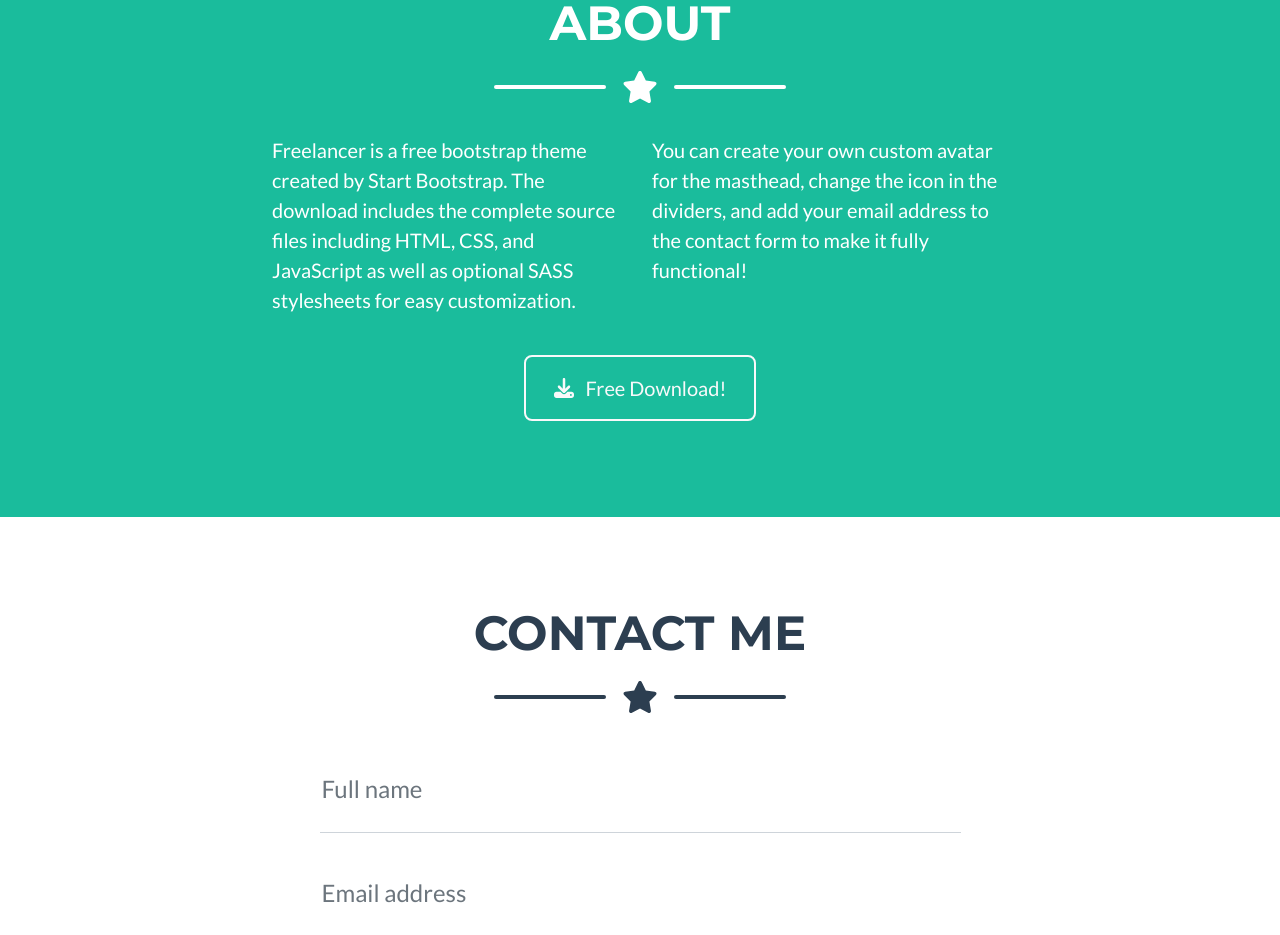
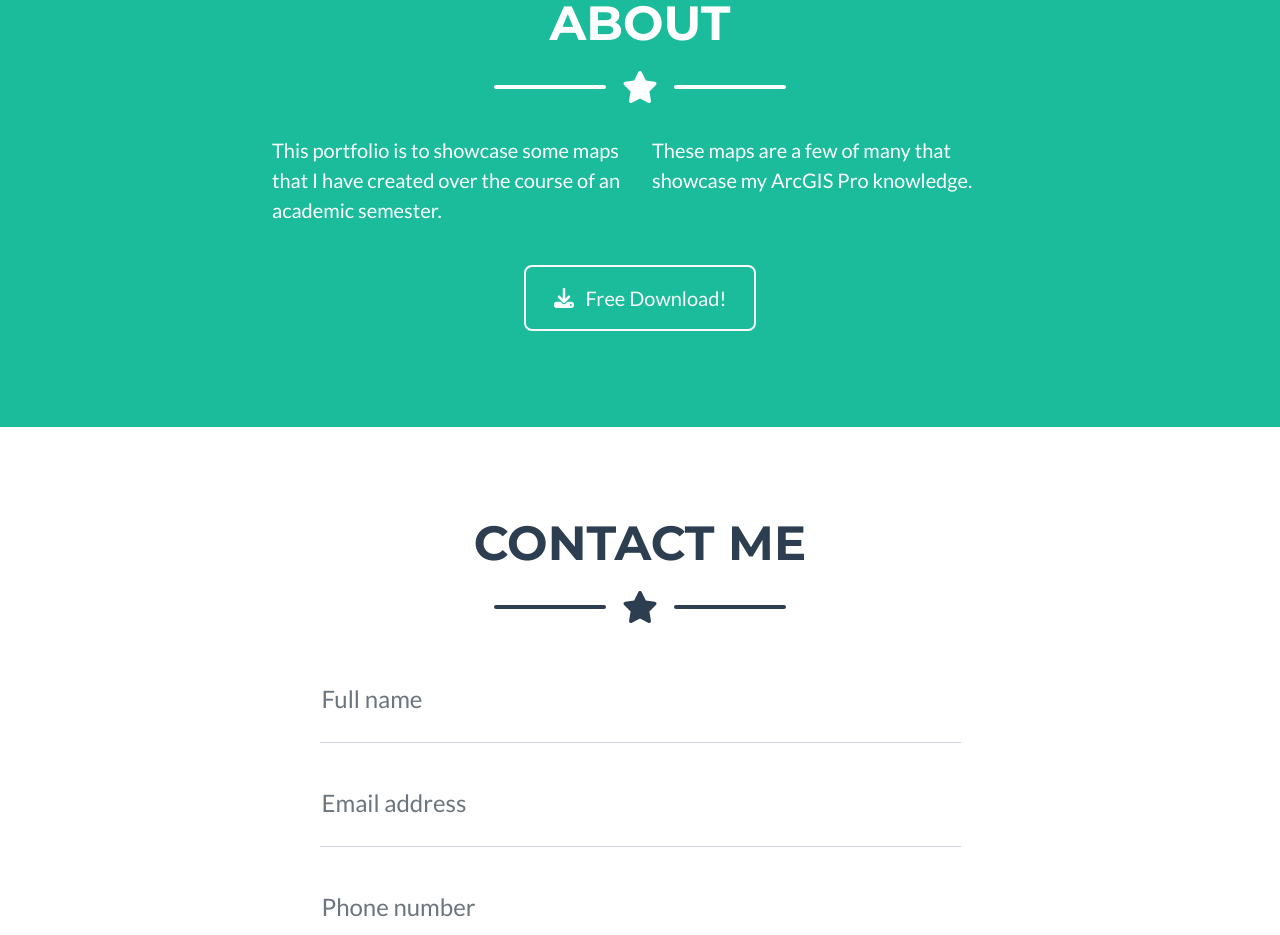
Before and after one commit to Alartels/Alartels, a plain HTML site: page index.html in a window 1280 px wide. Shown: the part 1708-2643 px from the top of the page. Drawn offline with nearby package versions, Linux system fonts and the light colour scheme.

Commit message:
aboutme.html

```diff
--- a/index.html
+++ b/index.html
@@ -110,8 +110,8 @@
                 </div>
                 <!-- About Section Content-->
                 <div class="row">
-                    <div class="col-lg-4 ms-auto"><p class="lead">Freelancer is a free bootstrap theme created by Start Bootstrap. The download includes the complete source files including HTML, CSS, and JavaScript as well as optional SASS stylesheets for easy customization.</p></div>
-                    <div class="col-lg-4 me-auto"><p class="lead">You can create your own custom avatar for the masthead, change the icon in the dividers, and add your email address to the contact form to make it fully functional!</p></div>
+                    <div class="col-lg-4 ms-auto"><p class="lead">This portfolio is to showcase some maps that I have created over the course of an academic semester.</p></div>
+                    <div class="col-lg-4 me-auto"><p class="lead">These maps are a few of many that showcase my ArcGIS Pro knowledge.</p></div>
                 </div>
                 <!-- About Section Button-->
                 <div class="text-center mt-4">
```
